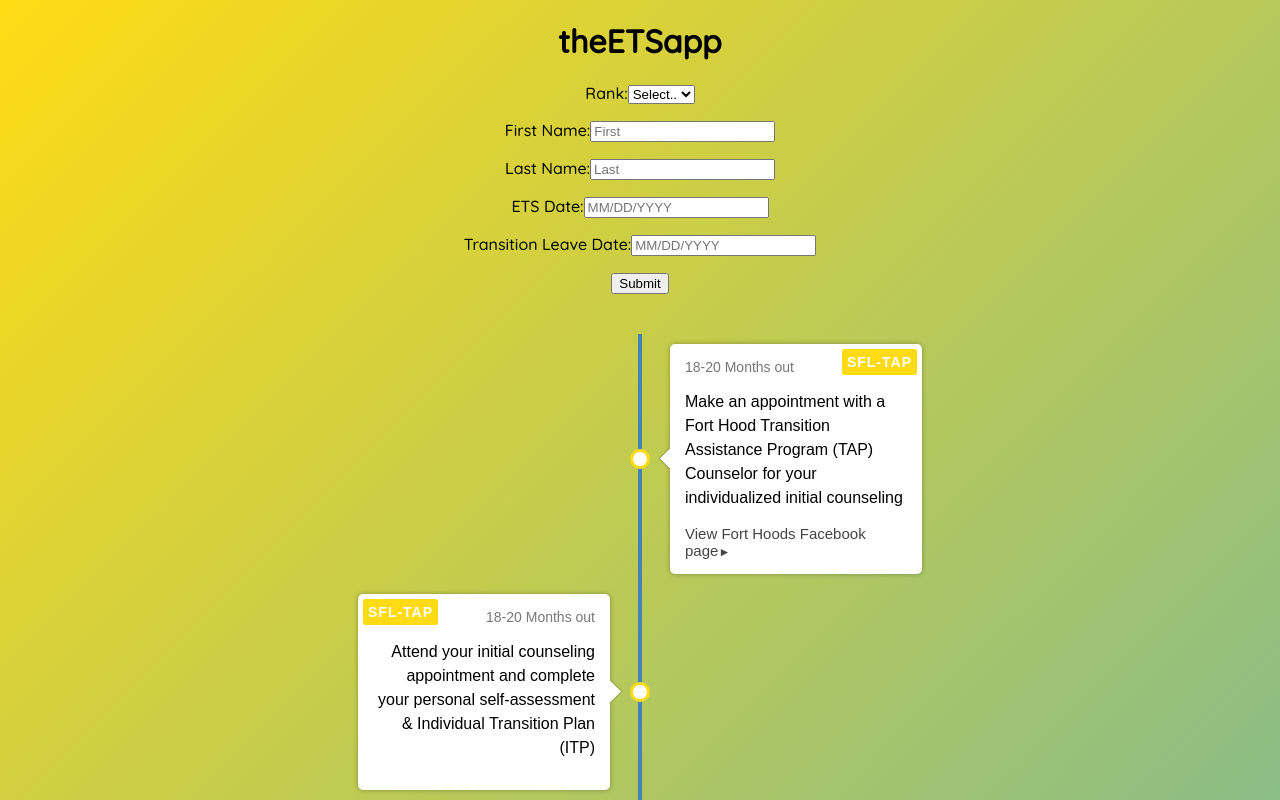
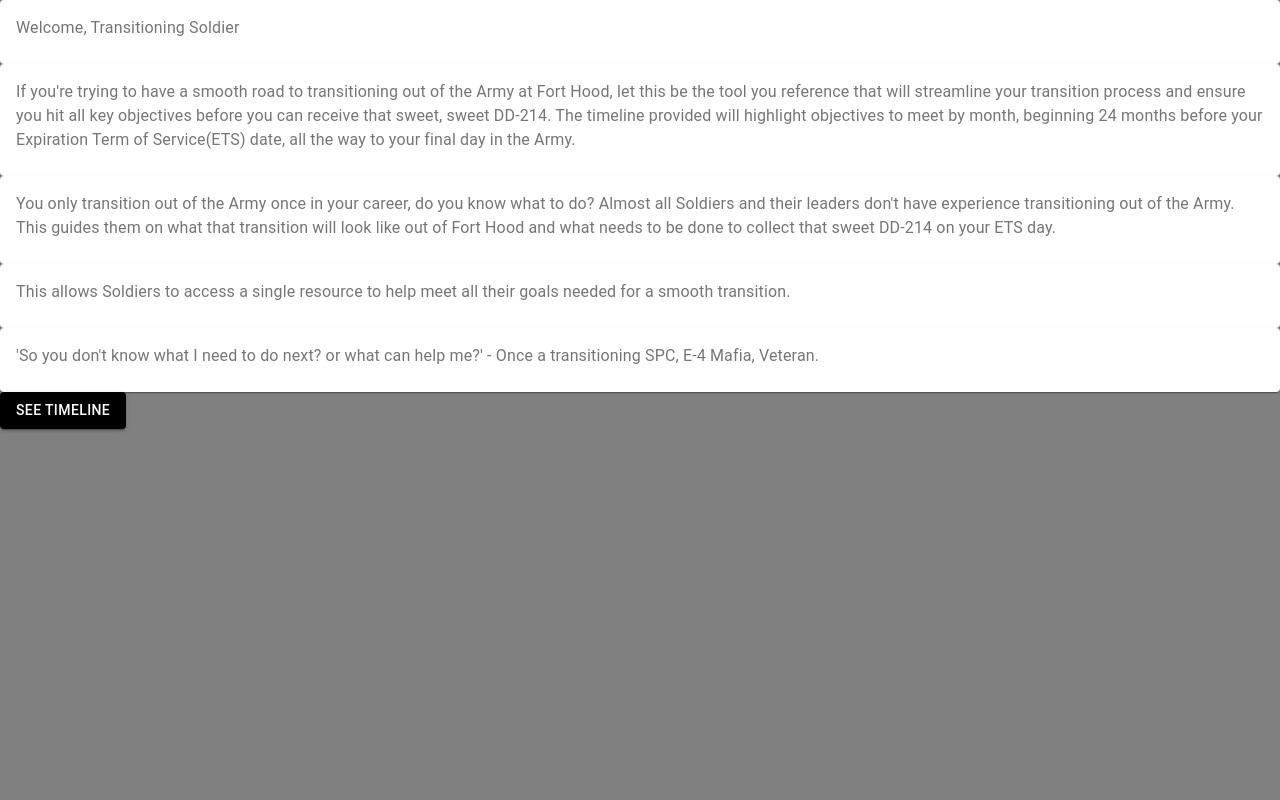
Before and after one commit to polig57/The-ETS-App, a React app: page / in a window 1280 px wide. Shown: the top 800 px of the page. Built offline with nearby package versions, Linux system fonts and the light colour scheme; the HTML template or start-up script is replaced by a standard one.

Commit message:
add basic homepage and routing

```diff
--- /dev/null
+++ b/react-client/src/Routing/Routes.jsx
@@ -0,0 +1,31 @@
+import React, { Component } from 'react';
+import {
+  BrowserRouter as Router,
+  Switch,
+  Route,
+  Link
+} from 'react-router-dom';
+import history from './history.js';
+import Home from '../components/Home/Homepage.jsx';
+import Form from '../components/Form/Form.jsx';
+import Timeline from '../components/Timeline/Timeline.jsx';
+
+export default class Routes extends Component {
+
+  constructor(props) {
+    super(props)
+  }
+
+  render() {
+    return (
+      <Router history={history}>
+        <Switch>
+          <Route exact path='/' component={Home} />
+          <Route path='/Form' component={Form} />
+          <Route path='/Timeline' component={Timeline} />
+        </Switch>
+
+      </Router>
+    )
+  }
+}
--- /dev/null
+++ b/react-client/src/Routing/history.js
@@ -0,0 +1,5 @@
+import { createBrowserHistory as history } from 'history';
+
+// console.log(history);
+
+export default history();
--- a/react-client/src/components/App.css
+++ b/react-client/src/components/App.css
@@ -3,12 +3,12 @@
   box-sizing: border-box;
   }
 body {
-  background-image: linear-gradient(135deg, #FFDB14, #1DA1F2);
+  background-color:gray;
   display: flex;
   align-items: center;
   justify-content: center;
   flex-direction: column;
-  min-height: 100vh;
+  /* min-height: 100vh; */
   font-family: sans-serif;
   margin: 0;
 }
@@ -25,6 +25,10 @@ body {
 h1 {
   text-align: center;
 }
+.home-title {
+  /* background-color:; */
+  justify-content: start;
+}
 
 .form-field {
   display: inline-flexbox;
@@ -40,7 +44,7 @@ h1 {
 }
 
 .timeline-container::after {
-  background-color: steelblue;
+  background-color: rgb(3, 94, 168);
   content: '';
   position: absolute;
   left: calc(50% - 2px);
@@ -145,7 +149,7 @@ h1 {
 .timeline-item-content .circle {
   background-color: #fff;
   border-radius: 50%;
-  border: 3px solid #FFDB14;
+  border: 3px solid rgb(204, 178, 29);
   position: absolute;
   top: calc(50% - 10px );
   right: -40px;
--- a/react-client/src/components/App.js
+++ b/react-client/src/components/App.js
@@ -1,9 +1,12 @@
-import React, { Component } from 'react'
-import axios from 'axios'
-import List from './List/List.jsx';
+import React, { Component } from 'react';
+import axios from 'axios';
 import Form from './Form/Form.jsx';
-import Timeline from './Timeline/Timeline.jsx'
-import Home from './Home/Homepage.jsx'
+import Timeline from './Timeline/Timeline.jsx';
+import Home from './Home/Homepage.jsx';
+// import List from './List/List.jsx';
+import { BrowserRouter, Route, Link } from "react-router-dom";
+import Routes from '../Routing/Routes.jsx';
+import history from '../Routing/history.js';
 
 class App extends React.Component {
   constructor(props) {
@@ -16,10 +19,13 @@ class App extends React.Component {
 
   render() {
     return (
-      <div>
-        <Form />
-        <Timeline />
-      </div>
+      <BrowserRouter>
+        <div>
+          <Route path='/' component={Home} />
+          <Route path='/Form' component={Form} />
+          <Route path='/Timeline' component={Timeline} />
+        </div>
+      </BrowserRouter>
     )
   }
 }
--- a/react-client/src/components/Form/Form.jsx
+++ b/react-client/src/components/Form/Form.jsx
@@ -1,4 +1,11 @@
 import React, { Component } from 'react';
+import {
+  BrowserRouter as Router,
+  Switch,
+  Route,
+  Link
+} from 'react-router-dom';
+import history from '../../Routing/history.js';
 
 class Form extends Component {
   constructor() {
@@ -119,7 +126,9 @@ class Form extends Component {
         </form>
           <div id='info'>
             <p>
-              <button onClick={() => this.toggleButton()}> Submit </button>
+              <Link to='/Timeline'>
+                <button onClick={() => this.toggleButton()}> Submit </button>
+              </Link>
             </p>
             <p id='text'>
               {rank} {lastName}, {firstName} your ETS Date is: {etsDate} and your Leave Date is: {leaveDate}. Here's a look at your Transition timeline.
--- a/react-client/src/components/Home/Homepage.jsx
+++ b/react-client/src/components/Home/Homepage.jsx
@@ -1,11 +1,97 @@
-import React from 'React';
+import React from 'react';
+import {
+  BrowserRouter as Router,
+  Switch,
+  Route,
+  Link
+} from 'react-router-dom';
+import { makeStyles } from '@material-ui/core/Styles';
+import history from '../../Routing/history.js';
+import Button from '@material-ui/core/Button';
+import Grid from '@material-ui/core/Grid';
+import Card from '@material-ui/core/Card';
+import CardContent from '@material-ui/core/CardContent';
+import Typography from '@material-ui/core/Typography';
 
-const Home = () => (
+const useStyles = makeStyles({
+  buttonStyle: {
+    color: 'white',
+    background:'Black'
+  }
+})
 
-<div classname='Home-body'>
-  Hello Im here
-</div>
 
-)
+const Home = () => {
+  const classes = useStyles();
+  return (
+    <div>
+      <Grid
+        container
+        // spacing={1} (if I want spacing around the Cards)
+        direction="column"
+        justify="flex-start"
+        alignItems="stretch"
+      >
+
+        <Grid item xs={12}>
+          <Card>
+            <CardContent>
+              <Typography color="textSecondary">
+                Welcome, Transitioning Soldier
+              </Typography>
+            </CardContent>
+          </Card>
+        </Grid>
+
+        <Grid item lg={12}>
+          <Card>
+            <CardContent>
+              <Typography color="textSecondary">
+                If you're trying to have a smooth road to transitioning out of the Army at Fort Hood, let this be the tool you reference that will streamline your transition process and ensure you hit all key objectives before you can receive that sweet, sweet DD-214. The timeline provided will highlight objectives to meet by month, beginning 24 months before your Expiration Term of Service(ETS) date, all the way to your final day in the Army.
+              </Typography>
+            </CardContent>
+          </Card>
+        </Grid>
+
+        <Grid item xs={12}>
+          <Card>
+            <CardContent>
+              <Typography color="textSecondary">
+                You only transition out of the Army once in your career, do you know what to do? Almost all Soldiers and their leaders don't have experience transitioning out of the Army. This guides them on what that transition will look like out of Fort Hood and what needs to be done to collect that sweet DD-214 on your ETS day.
+              </Typography>
+            </CardContent>
+          </Card>
+        </Grid>
+
+        <Grid item xs={12}>
+          <Card>
+            <CardContent>
+              <Typography color="textSecondary">
+                This allows Soldiers to access a single resource to help meet all their goals needed for a smooth transition.
+              </Typography>
+            </CardContent>
+          </Card>
+        </Grid>
+
+        <Grid item xs={12}>
+          <Card>
+            <CardContent>
+              <Typography color="textSecondary">
+                'So you don't know what I need to do next? or what can help me?' - Once a transitioning SPC, E-4 Mafia, Veteran.
+              </Typography>
+            </CardContent>
+          </Card>
+
+          <Link to='/Form'>
+            <Button className={classes.buttonStyle} variant='contained' onClick={() => history.push('/Form')}>
+              See Timeline
+            </Button>
+          </Link>
+        </Grid>
+
+      </Grid>
+    </div>
+  )
+}
 
 export default Home;
--- /dev/null
+++ b/react-client/src/components/Home/HomepageData.js
@@ -0,0 +1,5 @@
+const HomepageData = () => [
+  {
+    text:
+  }
+]
--- a/react-client/src/components/Timeline/TimelineItem.jsx
+++ b/react-client/src/components/Timeline/TimelineItem.jsx
@@ -6,7 +6,7 @@ const TimelineItem = ({ data }) => (
             <span className="tag" style={{ background: data.category.color }}>
                 {data.category.tag}
             </span>
-            <months className="months">{data.months}</months>
+            <div className="months">{data.months}</div>
             <p>{data.text}</p>
             {data.link && (
                 <a
--- a/react-client/src/index.js
+++ b/react-client/src/index.js
@@ -1,6 +1,19 @@
 import React from 'react';
 import ReactDOM from 'react-dom';
+import { BrowserRouter as Router, Route } from 'react-router-dom';
 import App from './components/App.js';
 import CSS from './components/App.css';
+import Home from './components/Home/Homepage.jsx';
+import Form from './components/Form/Form.jsx';
+import Timeline from './components/Timeline/Timeline.jsx';
 
-ReactDOM.render(<App />, document.getElementById('app'));
+ReactDOM.render(
+  <Router>
+    <div>
+      <Route exact path='/' component={Home} />
+      <Route path='/Form' component={Form} />
+      <Route path='/Timeline' component={Timeline} />
+    </div>
+  </Router>,
+  document.getElementById('app')
+);
```
Also changed, not shown: package.json (+8 -6 lines), 3 other files (tests, documents, lock files or other folders).
